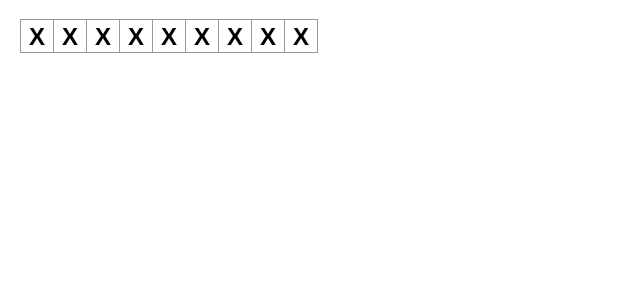
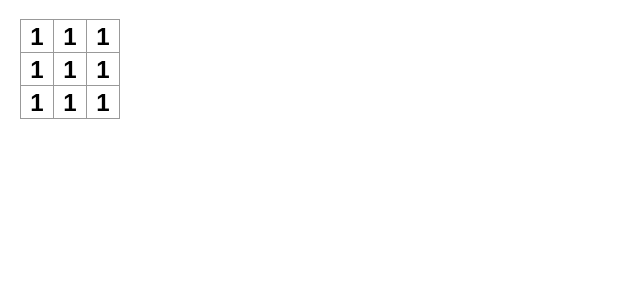
Before and after one commit to callumgordon90/react-noughts-and-crosses, a React (Create React App) app: page / in a window 1280 px wide. Shown: the top 300 px of the page, without its empty margins (0-640 px from the left). Built offline with nearby package versions, Linux system fonts and the light colour scheme.

Commit message:
importing square component within board component

```diff
--- a/src/App.js
+++ b/src/App.js
@@ -1,18 +1,34 @@
 import React from 'react';
 
 
-export default function Square() {
+///////////////////////////
+
+function Square(){
+  return <button className="square">1</button>;
+}
+
+/////////////////////////////////////
+
+export default function Board() {
   return (
     <React.Fragment>
-      <button className="square">X</button>
-      <button className="square">X</button>
-      <button className="square">X</button>
-      <button className="square">X</button>
-      <button className="square">X</button>
-      <button className="square">X</button>
-      <button className="square">X</button>
-      <button className="square">X</button>
-      <button className="square">X</button>
+      <div className="board-row">
+       <Square />
+       <Square />
+       <Square />
+      </div>
+
+      <div className="board-row">
+        <Square />
+        <Square />
+        <Square />
+      </div>
+
+      <div className="board-row">
+        <Square />
+        <Square />
+        <Square />
+      </div>
     </React.Fragment>
   );
 }
```
